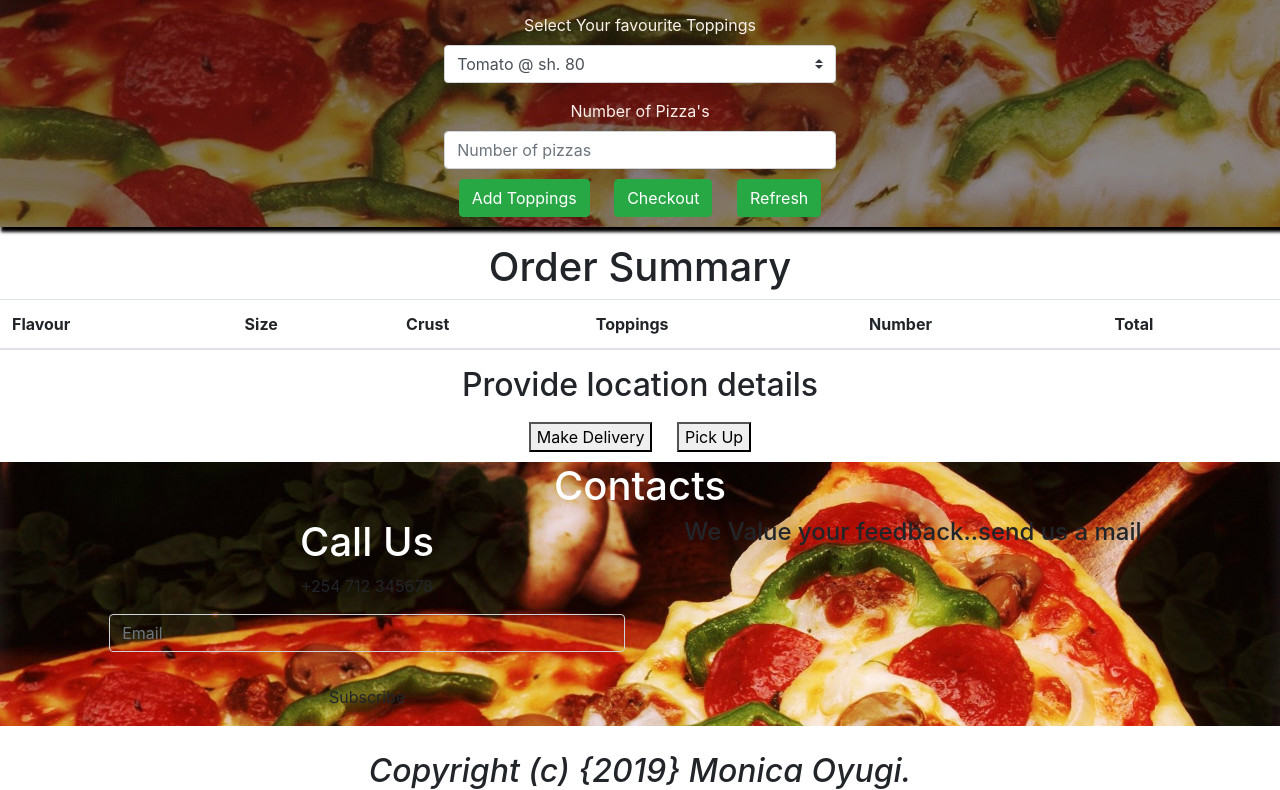
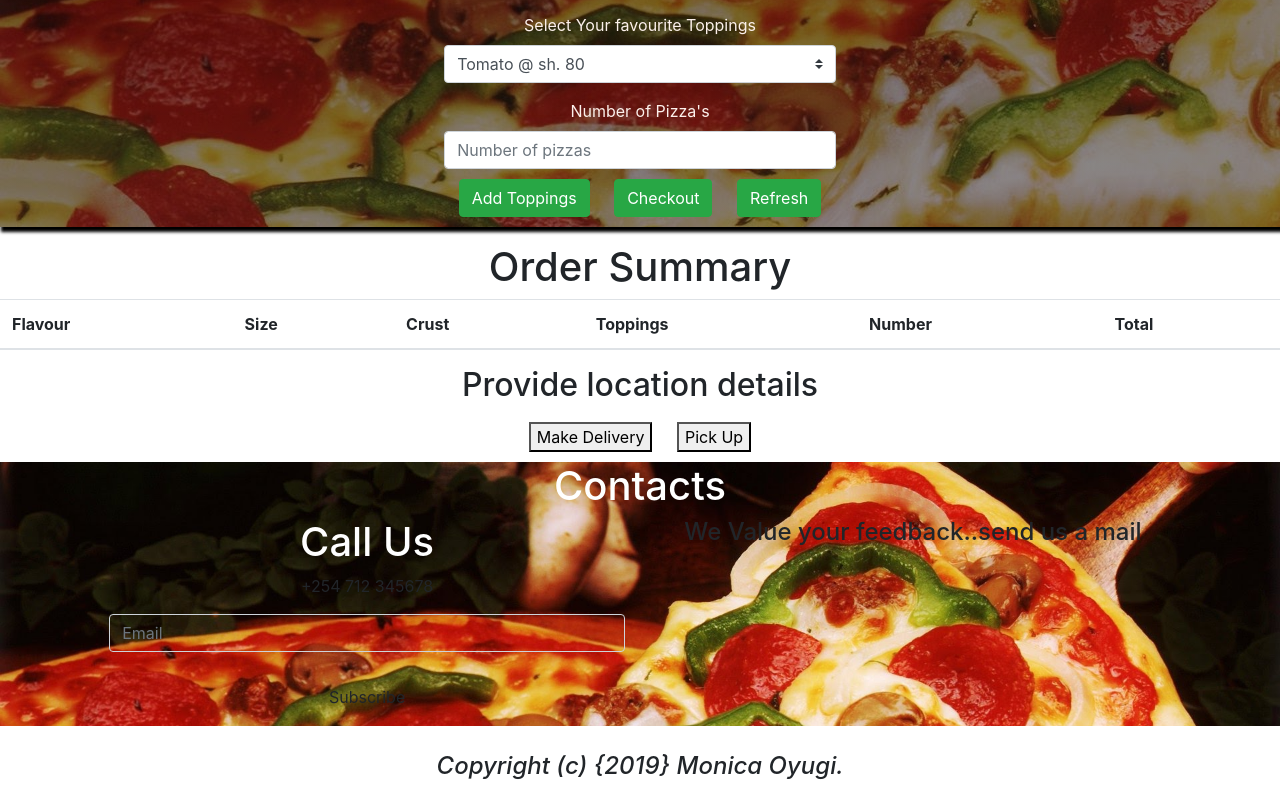
Before and after one commit to monicaoyugi/Pizza-App, a plain HTML site: page index.html in a window 1280 px wide. Shown: the part 467-1257 px from the top of the page. Drawn offline with Linux system fonts and the light colour scheme.

Commit message:
added parmanemt font style

```diff
--- a/index.html
+++ b/index.html
@@ -187,7 +187,7 @@
         </div>
     </div>
     <footer>
-        <h2> Copyright (c) {2019} Monica Oyugi.</h2>
+        <h4> Copyright (c) {2019} Monica Oyugi.</h4>
     </footer>
 
 
```
